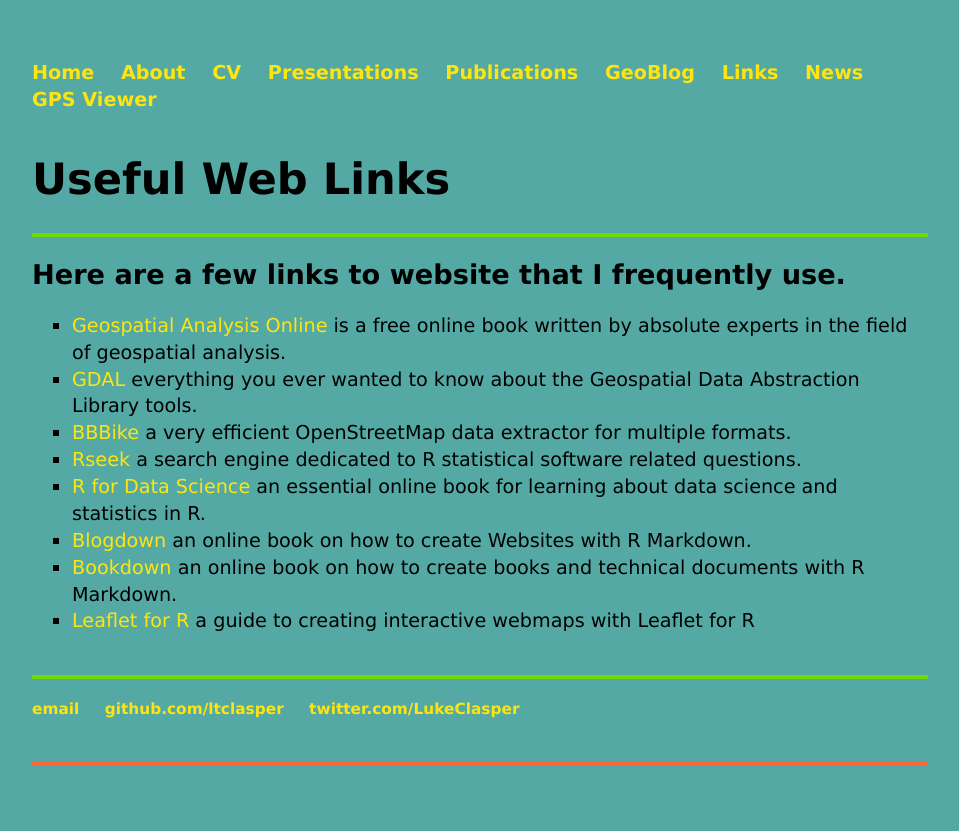
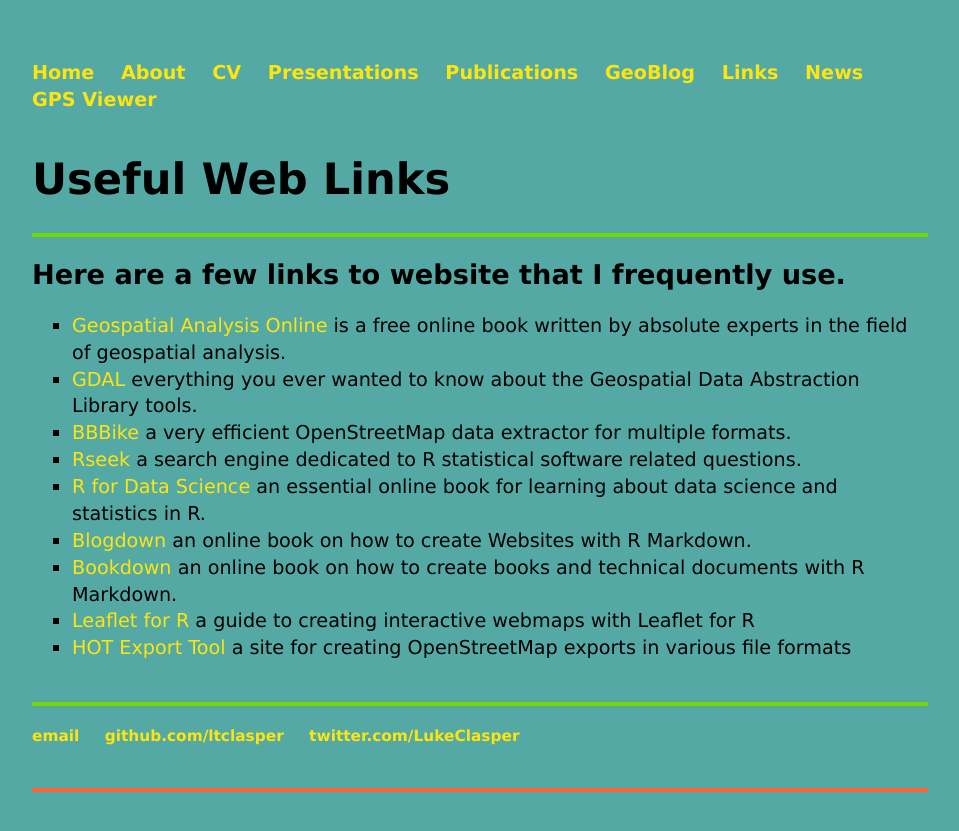
Before and after one commit to ltclasper/ltclasper.github.io, a Jekyll site: the page built from links/index.html, in a window 1280 px wide. Shown: the top 831 px of the page, without its empty margins (160-1119 px from the left). Built offline with Jekyll 4.4.1, drawn with Linux system fonts in a browser that asks for light colours.

Commit message:
Update index.html

```diff
--- a/links/index.html
+++ b/links/index.html
@@ -18,6 +18,7 @@ title: Useful Web Links
     <li><a href="https://bookdown.org/yihui/blogdown/">Blogdown</a> an online book on how to create Websites with R Markdown.</li>
     <li><a href="https://bookdown.org/yihui/bookdown/">Bookdown</a> an online book on how to create books and technical documents with R Markdown.</li>
     <li><a href="http://rstudio.github.io/leaflet/">Leaflet for R</a> a guide to creating interactive webmaps with Leaflet for R</li>
+    <li><a href="https://export.hotosm.org/en/v3/">HOT Export Tool</a> a site for creating OpenStreetMap exports in various file formats</li>
 	</ul>
 	</p>
 </div><!-- /.blurb -->
```
